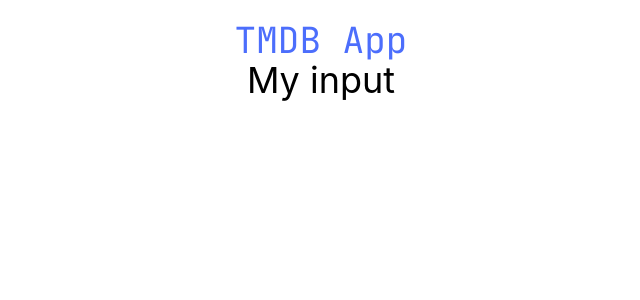
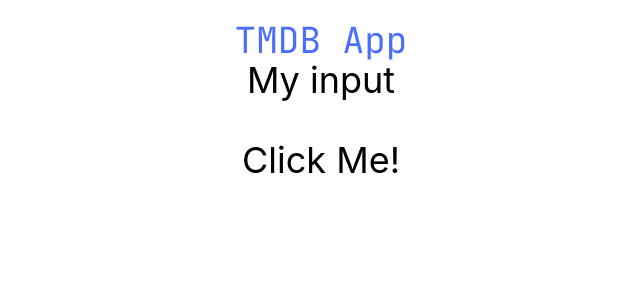
Before and after one commit to flohms18/vue-tmdb-atlas, a Vue app: page / in a window 1280 px wide. Shown: the top 300 px of the page, without its empty margins (319-959 px from the left). Built offline with nearby package versions, Linux system fonts and the light colour scheme; no server answers.

Commit message:
API call works

```diff
--- a/src/templates/Home.vue
+++ b/src/templates/Home.vue
@@ -13,11 +13,17 @@
 
     james()
 
-    function callAPI(api_key) {
+
+
+
+
+})
+
+function callAPI(api_key) {
         api_key = import.meta.env.VITE_TMDB_API_KEY
         const options = {
             method : 'GET',
-            url: 'https://api.themoviedb.org/3/search/movie?query=inception&include_adult=false&language=en-US&page=1',
+            url: 'https://api.themoviedb.org/3/search/movie?query=' + searchMovie + '&include_adult=false&language=en-US&page=1',
             headers : {
                 accept : 'application/json', Authorization : 'Bearer ' + api_key
             }
@@ -28,10 +34,7 @@
             .catch(err => console.error(err));
     }
 
-    callAPI()
-})
-
-const model = defineModel()
+const searchMovie = defineModel()
 
 
 
@@ -43,7 +46,7 @@
         <h1 class="text-blue-brand font-display">TMDB App</h1>
            <span>My input</span> <input v-model="model">
            {{ model }}
-
+            <button type="button" @click="callAPI()">Click Me!</button>
 
     </div>
 </template>
```
